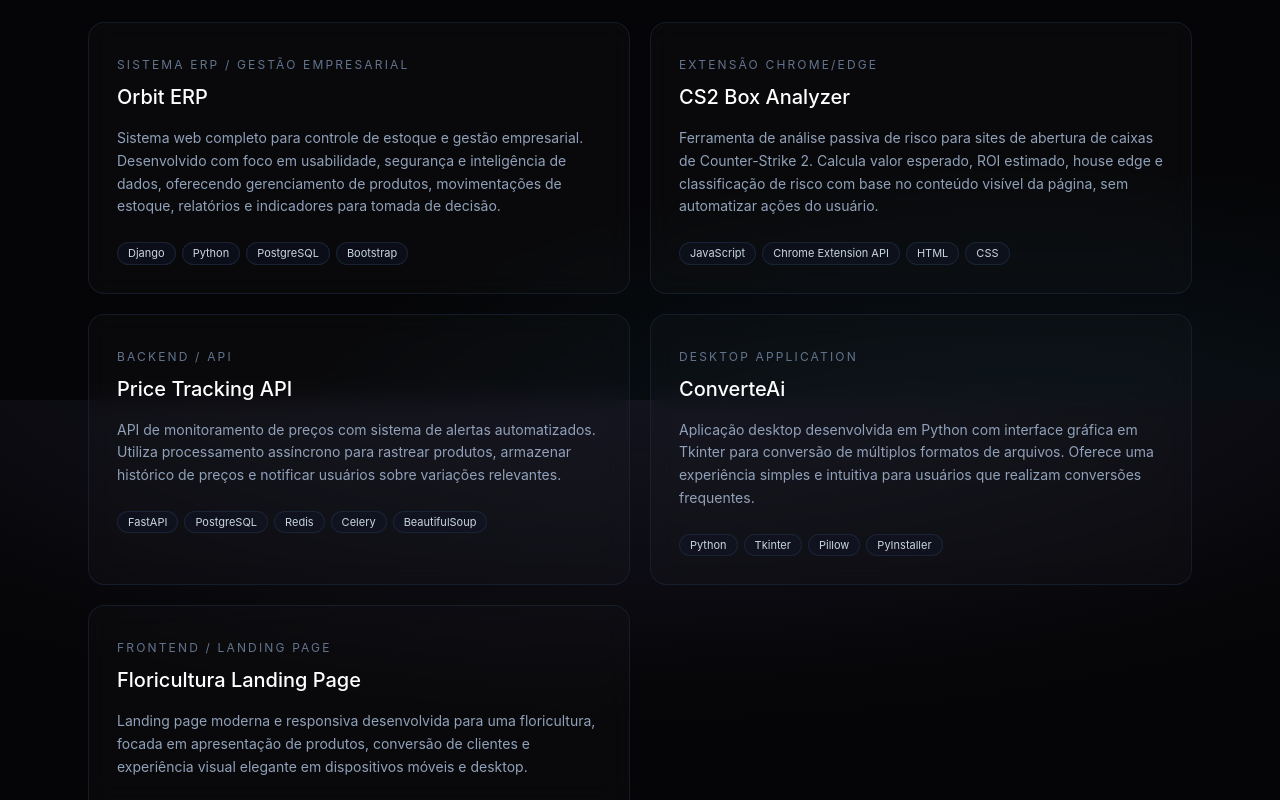
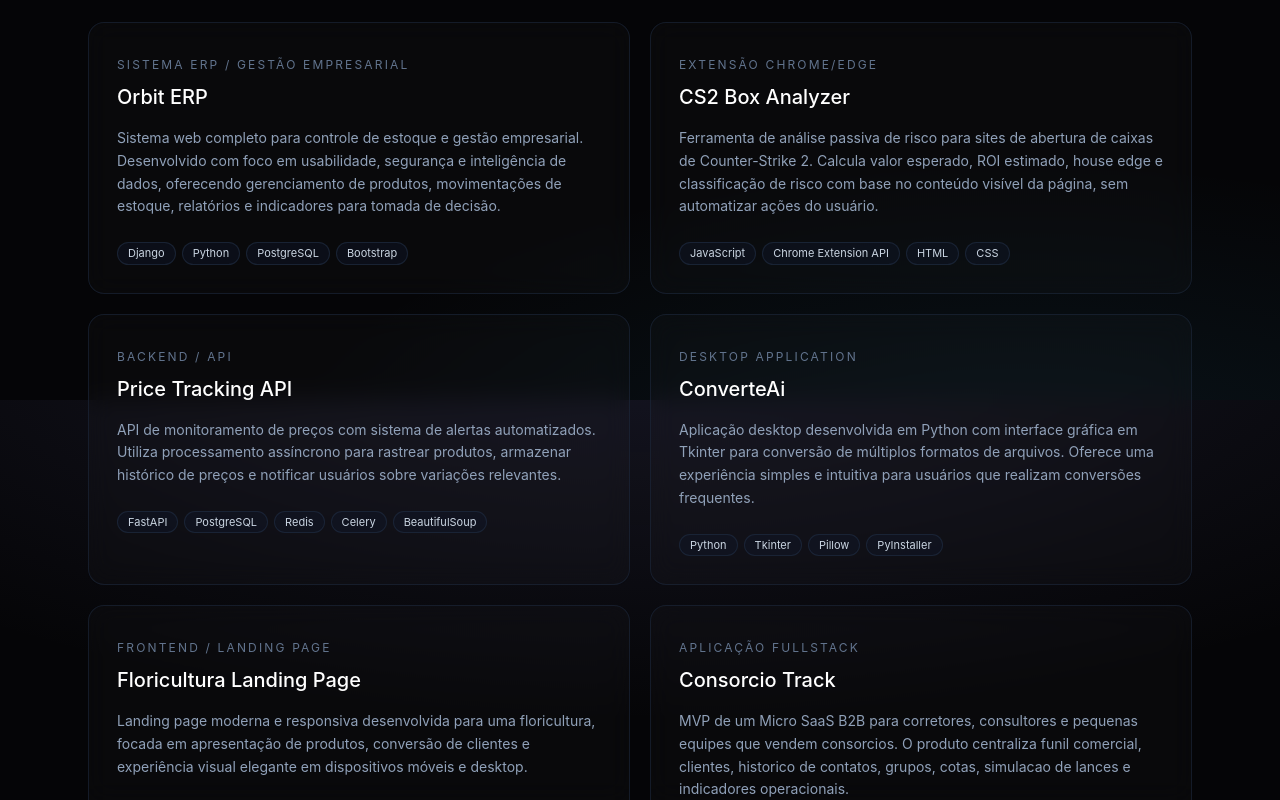
Before and after one commit to Rafaaelsz/portfolio-tvrs, a Next.js app: page / in a window 1280 px wide. Shown: the part 2000-2800 px from the top of the page. Built offline with nearby package versions, Linux system fonts and the light colour scheme.

Commit message:
feat: add new projects "Consorcio Track" and "FinderTI" with descriptions and tech stacks

```diff
--- a/src/components/portfolio/Hero.tsx
+++ b/src/components/portfolio/Hero.tsx
@@ -61,7 +61,7 @@
           <ArrowRight className="h-4 w-4 transition-transform duration-300 group-hover:translate-x-1" />
         </a>
         <a
-          href="#contact"
+          href="https://github.com/Rafaaelsz"
           className="inline-flex items-center gap-2 rounded-full border border-slate-800/80 bg-white/[0.02] px-6 py-3 text-sm font-medium text-slate-200 backdrop-blur-md transition-all duration-300 hover:border-slate-700 hover:bg-white/[0.05]"
         >
           <Github className="h-4 w-4" />
--- a/src/components/portfolio/Projects.tsx
+++ b/src/components/portfolio/Projects.tsx
@@ -68,6 +68,32 @@
     github: "https://github.com/Rafaaelsz/floricultura-landing-page",
     demo: "#",
     status: { pt: "Concluído", en: "Completed" },
+    featured: false,
+  },
+  {
+    name: "Consorcio Track",
+    type: { pt: "Aplicação FullStack", en: "FullStack Application" },
+    description: {
+      pt: "MVP de um Micro SaaS B2B para corretores, consultores e pequenas equipes que vendem consorcios. O produto centraliza funil comercial, clientes, historico de contatos, grupos, cotas, simulacao de lances e indicadores operacionais.",
+      en: "MVP of a B2B Micro SaaS for brokers, consultants, and small teams selling consortiums. The product centralizes the sales funnel, clients, contact history, groups, quotas, bid simulations, and operational indicators.",
+    },
+    stack: ["Next.js", "React", "TypeScript", "Tailwind CSS", "Java", "Spring Web", "PostgreSQL", "Docker", "JPA"],
+    github: "https://github.com/Rafaaelsz/floricultura-landing-page",
+    demo: "#",
+    status: { pt: "Em andamento", en: "In progress" },
+    featured: false,
+  },
+  {
+    name: "FinderTI",
+    type: { pt: "Aplicação FullStack", en: "FullStack Application" },
+    description: {
+      pt: "Projeto full stack para busca publica de vagas de tecnologia.",
+      en: "Full-stack project for publicly searching for technology job openings.",
+    },
+    stack: ["Next.js", "React", "TypeScript", "Tailwind CSS", "Node.js", "Zod", "PostgreSQL", "Docker", "Prisma"],
+    github: "https://github.com/Rafaaelsz/floricultura-landing-page",
+    demo: "#",
+    status: { pt: "Em andamento", en: "In progress" },
     featured: false,
   },
 ];
```
